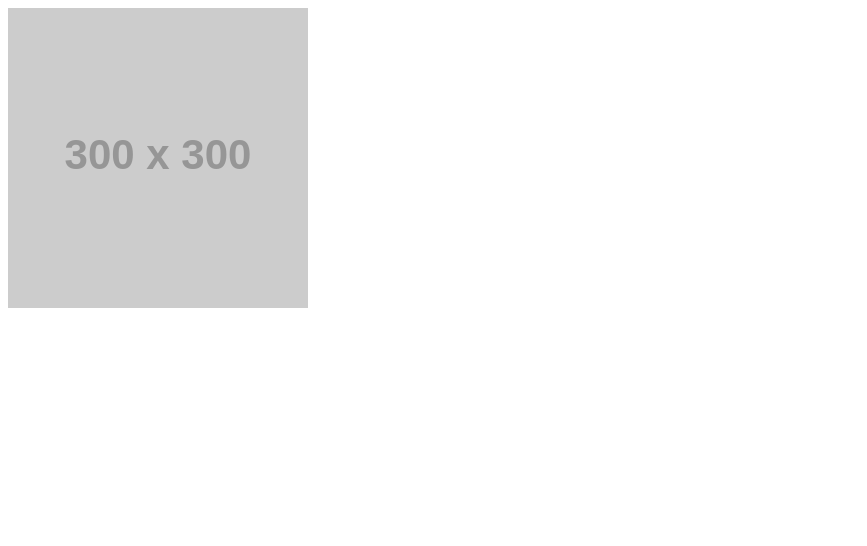
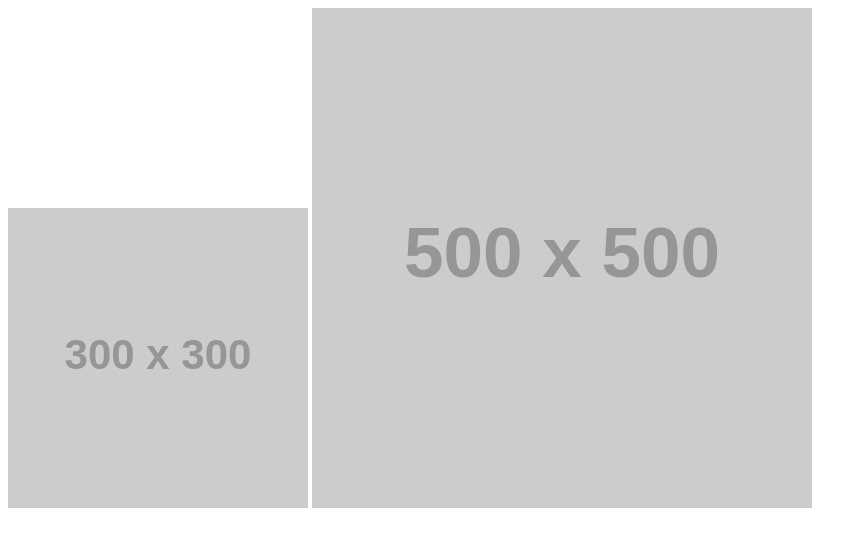
Before and after one commit to ctiki/TheCuriousCaseOfSergChendilov, a website: page index.html in a window 1280 px wide. Shown: the whole page, without its empty margins (0-867 px from the left). Drawn offline with Linux system fonts and the light colour scheme; placeholder pictures from the web are drawn by us.

Commit message:
Add 500x500

```diff
--- a/index.html
+++ b/index.html
@@ -9,5 +9,6 @@
 </head>
 <body>
 <img src="//placehold.it/300x300" alt="image">
+<img src="//placehold.it/500x500" alt="image">
 </body>
 </html>
```
